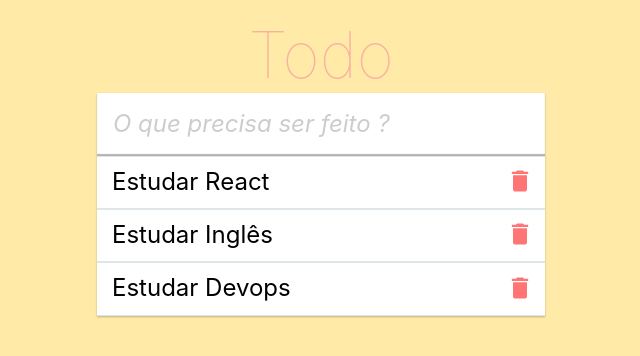
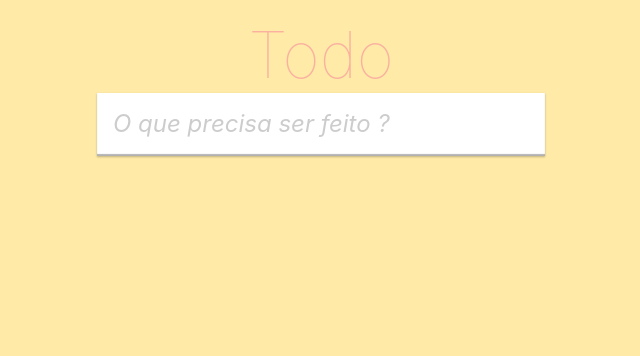
Before and after one commit to junioralbino/todo, a React (Create React App) app: page / in a window 1280 px wide. Shown: the top 356 px of the page, without its empty margins (319-959 px from the left). Built offline with nearby package versions, Linux system fonts and the light colour scheme.

Commit message:
Finalizado a funão do checked

```diff
--- a/src/App.css
+++ b/src/App.css
@@ -23,6 +23,10 @@ ul.todo-list li {
   transition: color 0.3s;
   padding: 15px 15px 17px 15px;
 }
+.todo.checked {
+  color: #b2bec3;
+  text-decoration: line-through;
+}
 .remove {
   background-color: transparent;
   border: none;
--- a/src/App.js
+++ b/src/App.js
@@ -7,17 +7,11 @@ const App = () => {
   const ESCAPE_KEY = 13;
   const ENTER_KEY = 27;
 
-  const initialTodos = [
-    {id: 1, title: 'Estudar React', checked: false},
-    {id: 2, title: 'Estudar Inglês', checked: true},
-    {id: 3, title: 'Estudar Devops', checked: false},
-  ];
-
-  const [todos, ] = useState(initialTodos);
+  const [todos, setTodos ] = useState([]);
   const [value, setValue] = useState("");
 
   const erase = (event) => {
-    setValue(event.target.value);
+     setValue(event.target.value)
   }
 
   const onChange = (event) => {
@@ -26,6 +20,7 @@ const App = () => {
 
   const submit = () => {
        console.log('submit', value);
+       setTodos( [...todos, {id: new Date().getTime(), title: value, checked: false}])
        erase();
   }
 
@@ -37,6 +32,13 @@ const App = () => {
       }
   }
 
+  const onToggle = (todo) => {
+
+
+  setTodos(todos.map((obj) =>
+      obj.id === todo.id ? {...obj, checked: !todo.checked } : obj
+    ))
+  }
  return(
   <section id="app" className='container'>
       <header>
@@ -51,7 +53,11 @@ const App = () => {
             {
               todos.map((todo) => (
                   <li key={todo.id.toString()} >
-                    <span className="todo">{todo.title}</span>
+                    <span className={["todo", todo.checked ? "checked" : ""].join(" ")}
+                          onClick={() => onToggle(todo)}
+                          onKeyPress={() => onToggle(todo)}
+                          role="button"
+                          tabIndex={0} >{todo.title}</span>
                     <button className="remove" type="button" ><MdDelete size={28}/></button>
                    </li>
               ))
```
